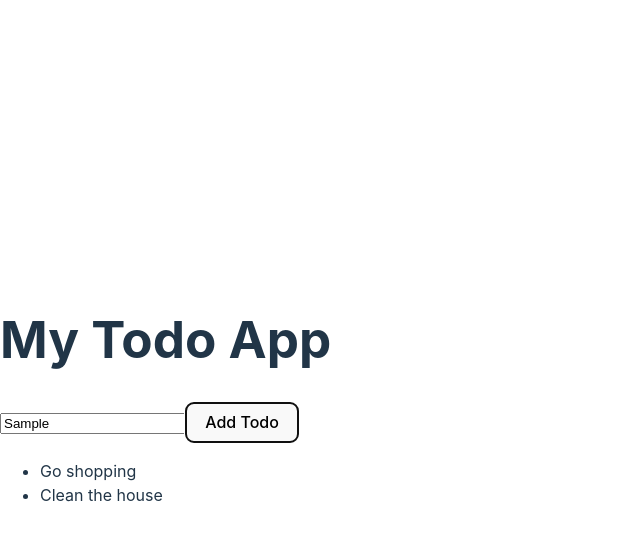
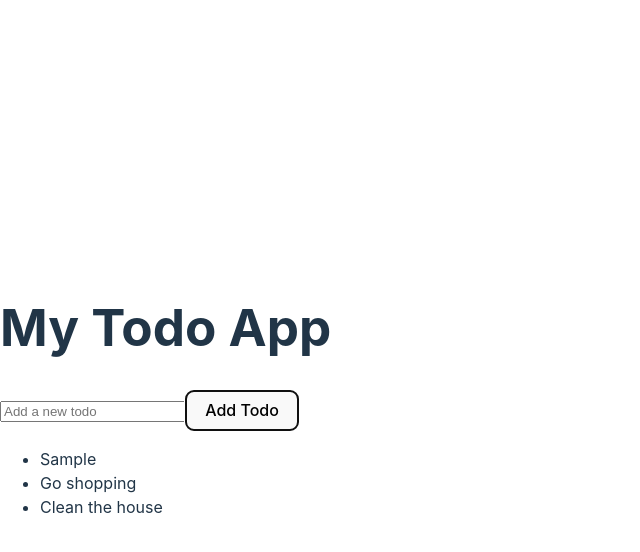
Before and after one commit to ImsirovicAjdin/01_projects-02_ts_react_vite_todo_app_from_scratch, a React (Vite) app: page / in a window 1280 px wide. Both pictures are taken after typing "Sample" into the empty fields and a click on the button "Add Todo". Shown: the top 552 px of the page, without its empty margins (0-640 px from the left). Built offline with nearby package versions, Linux system fonts and the light colour scheme.

Commit message:
004a, Add state to hold the list of todos 004b, Call the addTodo function on 'Add Todo' button click 004c, Prevent adding empty todos 004d, Add new todo to the list 004e, Clear the input field 004f, Map through todos 004g, Render todos

```diff
--- a/src/App.tsx
+++ b/src/App.tsx
@@ -3,9 +3,16 @@
 
 const App: React.FC = () => {
   const [inputValue, setInputValue] = React.useState<string>(""); // (002a)
+  const [todos, setTodos] = React.useState<string[]>([]); // (004a)
 
   const handleInputChange = (e: React.ChangeEvent<HTMLInputElement>) => {
     setInputValue(e.target.value); // (003b)
+  };
+
+  const addTodo = () => {
+    if (inputValue.trim() === "") return; // (004c)
+    setTodos([...todos, inputValue]); // (004d)
+    setInputValue(""); // (004e)
   };
 
   return (
@@ -17,9 +24,20 @@
         value={inputValue} // (002b)
         onChange={handleInputChange} // (003a)
       />
-      <button>Add Todo</button>
-
+      <button
+        onClick={addTodo} // (004b)
+      >
+        Add Todo
+      </button>
       <ul>
+        {todos.map(
+          (
+            todo,
+            index // (004f)
+          ) => (
+            <li key={index}>{todo}</li> // (004g)
+          )
+        )}
         <li>Go shopping</li>
         <li>Clean the house</li>
       </ul>
```
